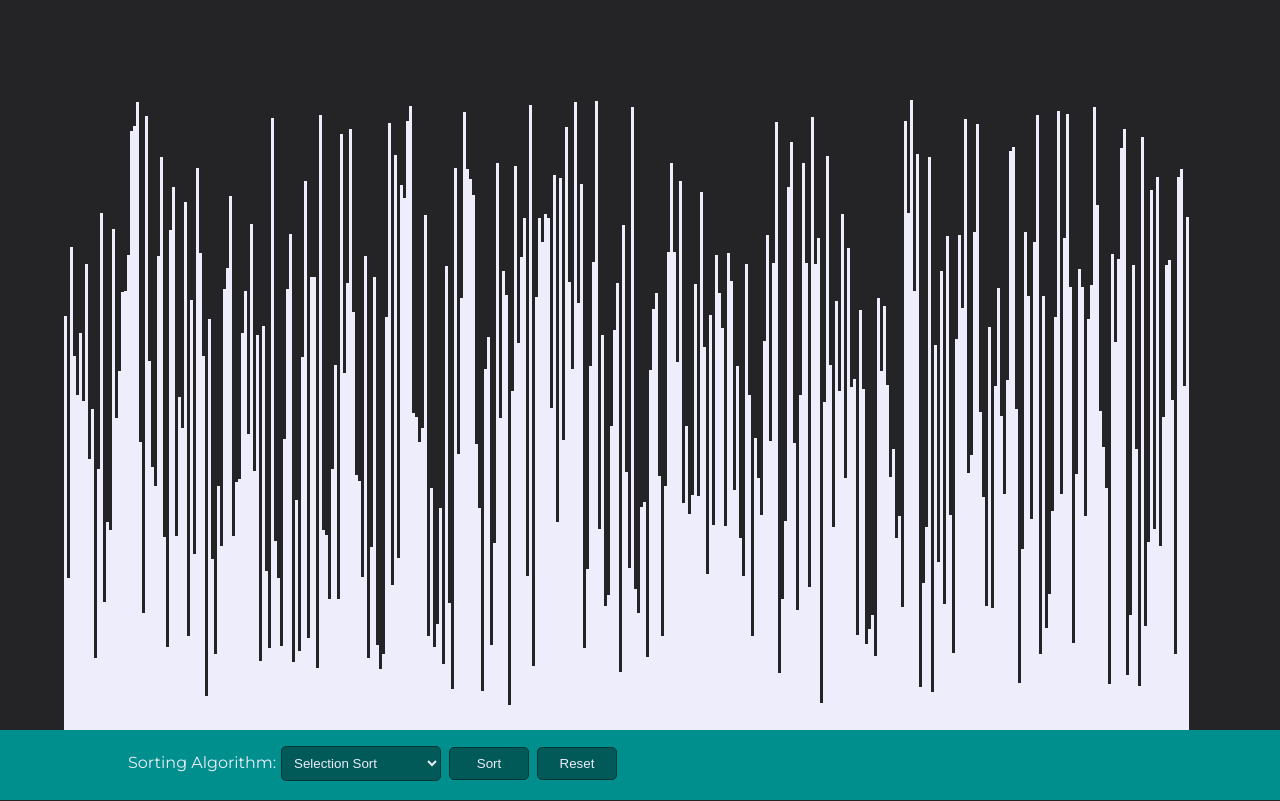
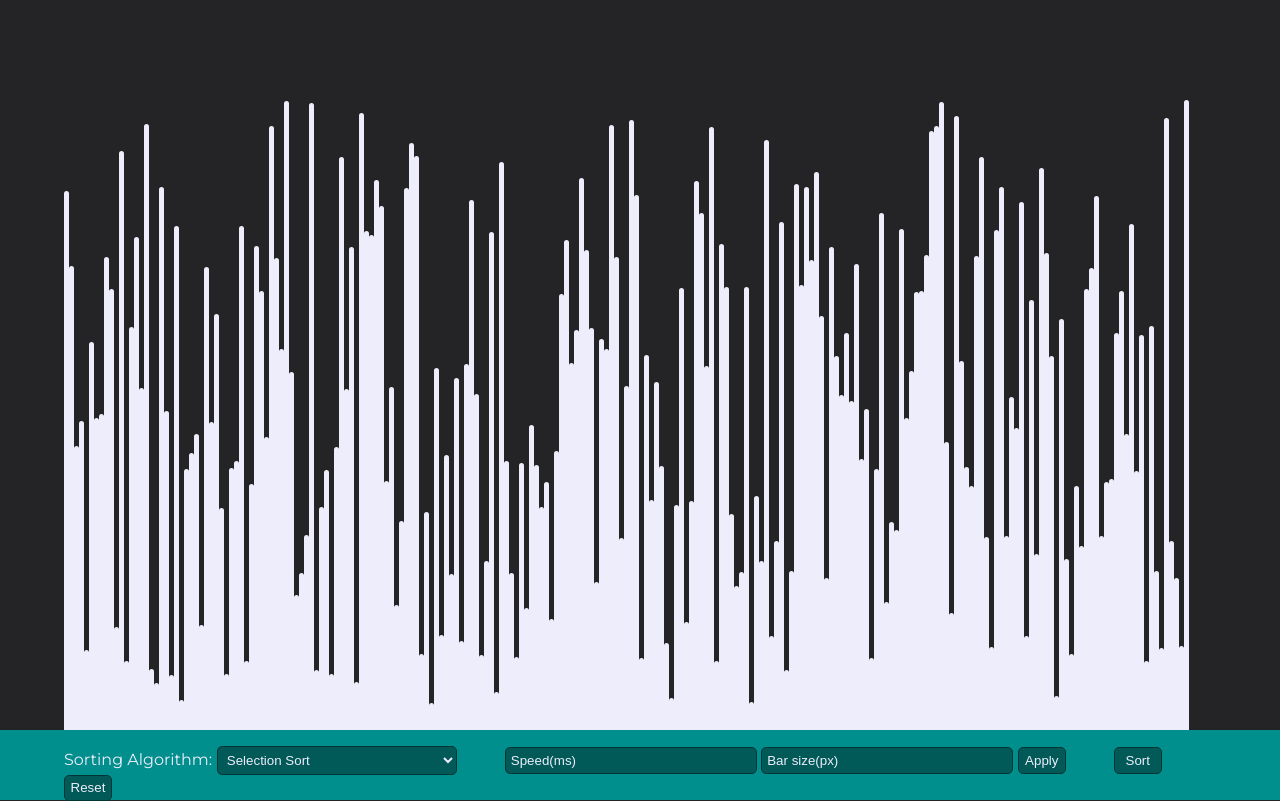
Before and after one commit to alexandrubunea/sorting-visualization, a React (Create React App) app: page / in a window 1280 px wide. Built offline with nearby package versions, Linux system fonts and the light colour scheme.

Commit message:
Update Now you can change the animation speed and bars width from the toolbar. Added Merge Sort.

```diff
--- a/public/index.html
+++ b/public/index.html
@@ -2,15 +2,8 @@
 <html lang="en">
   <head>
     <meta charset="utf-8" />
-    <link rel="icon" href="%PUBLIC_URL%/favicon.ico" />
     <meta name="viewport" content="width=device-width, initial-scale=1" />
-    <meta name="theme-color" content="#000000" />
-    <meta
-      name="description"
-      content="Web site created using create-react-app"
-    />
-    <link rel="apple-touch-icon" href="%PUBLIC_URL%/logo192.png" />
-    <title>React App</title>
+    <title>Sorting Visualizer</title>
   </head>
   <body>
     <noscript>You need to enable JavaScript to run this app.</noscript>
--- a/src/App.css
+++ b/src/App.css
@@ -18,7 +18,7 @@ body {
 .content {
     margin-left: auto;
     margin-right: auto;
-    width: 80%;
+    width: 90%;
     padding-top: 1rem;
 }
 button {
@@ -27,9 +27,9 @@ button {
     border: 1px solid #023535;
     border-radius: 5px;
     text-align: center;
-    width: 5rem;
-    padding: .5rem;
-    margin-right: .5rem;
+    width: 3rem;
+    padding: .3rem;
+    margin-right: .3rem;
     outline: none;
 }
 button:hover {
@@ -40,13 +40,19 @@ button:hover {
 label {
     margin-right: .3rem;
 }
-select, select:hover, select:focus {
+::placeholder {
+    color: #EDEDFC;
+}
+select, select:hover, select:focus, input, input:hover, input:focus {
     background-color: #015958;
     color: #EDEDFC;
     border: 1px solid #023535;
     border-radius: 5px;
-    width: 10rem;
-    padding: .5rem;
+    width: 15rem;
+    padding: .3rem;
     outline: none;
-    margin-right: .5rem;
+    margin-right: .3rem;
 }
+.vl {
+    border-left: thick solid #EDEDFC;
+}
--- a/src/App.tsx
+++ b/src/App.tsx
@@ -21,18 +21,20 @@ import './App.css';
 	between two bars.
 		top_gap = the size of the top margin
 */
+// Config
+let bar_width = 5;
+let animation_speed = 50;
+let number_of_bars = Math.floor((window.innerWidth - Math.floor((window.innerWidth / 10)) - 25) / bar_width);
+
 // Const Values
 const tool_bar_height = Math.floor(window.innerHeight * 5/100) + 30;
 const bar_max_value = window.innerHeight - tool_bar_height - 100;
-const bar_width = 3;
-const number_of_bars = Math.floor((window.innerWidth - Math.floor((window.innerWidth / 10)) - 25) / bar_width);
 const top_gap = window.innerHeight - bar_max_value - tool_bar_height;
 
 const default_bar_color = "#EDEDFC";
 const swap_bar_color = "#FB5E5E";
 const range_bar_color = "#1ABCDD";
 
-const default_speed = 10;
 
 const fill_random_values = () => {
 	let arr:number[] = [];
@@ -42,7 +44,12 @@ const fill_random_values = () => {
 		arr.push(random_value);
 	}
 
-	arr[Math.floor((Math.random() * (arr.length - 1)) + 1)] = bar_max_value;
+	/*
+	There is a bug (CSS probably), where if you don't have at least one bar with the max value in your array a small gap between
+		the toolbar and container will appear. It should be the last element because in merge sort (when the max bar disappears for
+		a short time) will cause a small flicker between the container and the toolbar.
+	*/
+	arr[arr.length - 1] = bar_max_value;
 
 	return arr;
 }
@@ -58,7 +65,10 @@ let wait = async (ms: number) => {
 
 const App = () => {
 	const [random_values, set_random_values] = useState<NumberTextPair[]>([]);
-	const algorithm_selected = useRef(document.createElement("select"))
+	const algorithm_selected = useRef(document.createElement("select"));
+	const [algorithm_running, set_algorithm_running] = useState<boolean>(false);
+	const algorithm_speed = useRef(document.createElement("input"));
+	const bar_width_px = useRef(document.createElement("input"));
 
 	const ToolbarStyle = {
 		height: tool_bar_height + "px",
@@ -79,7 +89,7 @@ const App = () => {
 		arr[i].text = arr[j].text = swap_bar_color;
 		set_random_values([...arr]);
 
-		await wait(default_speed);
+		await wait(animation_speed);
 
 		let aux = arr[i];
 		arr[i] = arr[j];
@@ -87,7 +97,7 @@ const App = () => {
 
 		set_random_values([...arr]);
 
-		await wait(default_speed);
+		await wait(animation_speed);
 	}
 
 	const bubblesort = async() => {
@@ -237,20 +247,112 @@ const App = () => {
 		]);
 	}
 
+	const merge = async(array: NumberTextPair[], left: number, middle: number, right: number) => {
+		let left_array: NumberTextPair[] = [];
+		let right_array: NumberTextPair[] = [];
+		let k = left, i = 0, j = 0;
+
+		// Copy elements
+		for(let it = left; it <= middle; ++it)
+			left_array.push(array[it]);
+		for(let it = middle + 1; it <= right; ++it)
+			right_array.push(array[it]);
+
+		let mem: number[] = [];
+
+		while(i < left_array.length && j < right_array.length) {
+			// Animations
+			mem = [left + i, middle + 1 + j];
+			array[mem[0]].text = array[mem[1]].text = swap_bar_color;
+			set_random_values([...array]);
+			await wait(animation_speed);
+
+			if(left_array[i].number < right_array[j].number) {
+				array[k++] = left_array[i++];
+			} else if(left_array[i].number > right_array[j].number) {
+				array[k++] = right_array[j++];
+			} else {
+				array[k++] = left_array[i++];
+				array[k++] = right_array[j++];
+			}
+
+			set_random_values([...array]);
+			await wait(animation_speed);
+
+			array[mem[0]].text = array[mem[1]].text = default_bar_color;
+			set_random_values([...array]);
+		}
+
+		array[mem[0]].text = array[mem[1]].text = default_bar_color;
+		set_random_values([...array]);
+
+		for(let it = i; it < left_array.length; ++it)
+			array[k++] = left_array[it];
+
+		for(let it = j; it < right_array.length; ++it)
+			array[k++] = right_array[it];
+	}
+
+	const merge_sort = async(array: NumberTextPair[], left: number, right: number) => {
+		if(left >= right) return;
+
+		let middle = (left + right) >> 1;
+
+		await Promise.all([
+			merge_sort(array, left, middle),
+			merge_sort(array, middle + 1, right)
+		]);
+
+		await merge(array, left, middle, right);
+	}
+
 	return (
 		<div className='App'>
 			<Container array={random_values} top_margin={top_gap} container_height={bar_max_value} bar_width={bar_width} />
 			<div className="toolbar" style={ToolbarStyle}>
 				<div className="content">
 					<label htmlFor="algorithm">Sorting Algorithm:</label>
-					<select id="algorithm" ref={algorithm_selected!}>
+					<select id="algorithm" ref={algorithm_selected} style={{marginRight: "3rem"}}>
 						<option value="1">Selection Sort</option>
 						<option value="2">Bubble Sort</option>
 						<option value="3">Merge Sort</option>
 						<option value="4">Quick Sort (Hoare Partition)</option>
 						<option value="5">Quick Sort (Lomuto Partition)</option>
 					</select>
+					<input type="text" placeholder='Speed(ms)' ref={algorithm_speed}></input>
+					<input type="text" placeholder='Bar size(px)' id='barwidth' ref={bar_width_px}></input>
+					<button style={{marginRight: "3rem"}} onClick={
+						() => {
+							if(algorithm_running) return;
+
+							let algo_speed = Number(algorithm_speed.current.value);
+							let b_width = Number(bar_width_px.current.value);
+
+							if(algo_speed <= 0 || b_width <= 0) return alert("Speed/Bar Width must be greater than zero!");
+
+							animation_speed = algo_speed;
+
+
+							if(bar_width !== b_width) {
+								bar_width = b_width;
+								number_of_bars = Math.floor((window.innerWidth - Math.floor((window.innerWidth / 10)) - 25) / bar_width);
+
+								let arr_random = fill_random_values();
+								let arr:NumberTextPair[] = [];
+
+								for(let i = 0; i < arr_random.length; ++i) {
+									arr.push({number: arr_random[i], text: default_bar_color});
+								}
+
+								set_random_values(arr);
+							}
+						}
+					}>Apply</button>
 					<button onClick={async () => {
+						if(algorithm_running) return;
+
+						set_algorithm_running(true);
+
 						switch(Number(algorithm_selected.current.value)) {
 							case 1: {
 
@@ -262,6 +364,12 @@ const App = () => {
 								break;
 							}
 							case 3: {
+								let array: NumberTextPair[] = random_values;
+								await merge_sort(array, 0, array.length - 1);
+
+								for(let i = 0; i < array.length; ++i)
+									array[i].text = default_bar_color;
+								set_random_values([...array]);
 
 								break;
 							}
@@ -278,9 +386,12 @@ const App = () => {
 								break;
 							}
 						}
+
+						set_algorithm_running(false);
 					}
 					}>Sort</button>
 					<button onClick={() => {
+						if(algorithm_running) return;
 						let arr_random = fill_random_values();
 						let arr:NumberTextPair[] = [];
 
--- a/src/components/Bar.css
+++ b/src/components/Bar.css
@@ -1,3 +1,5 @@
 .Bar {
     display: inline-block;
+    border-top-right-radius: 10px;
+    border-top-left-radius: 10px;
 }
```
